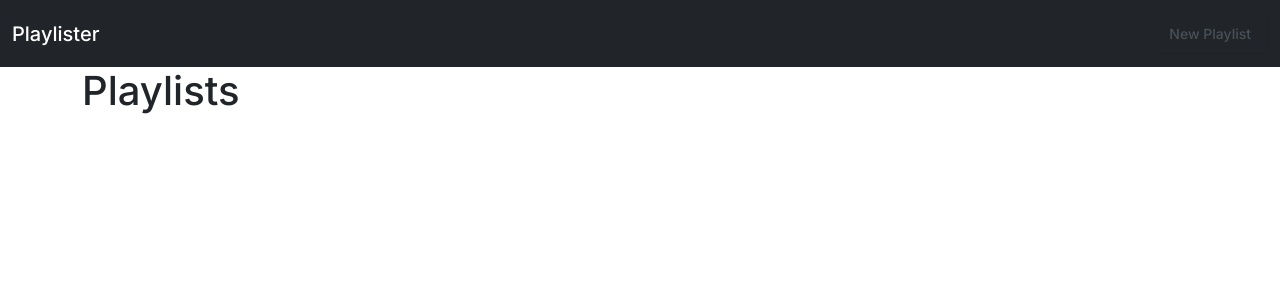
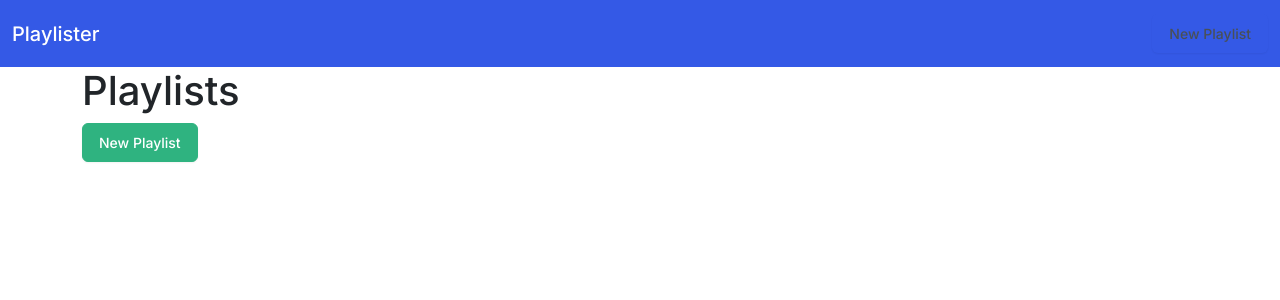
Before and after one commit to alx-rg/Playlister-Tutorial, a Flask app: page / in a window 1280 px wide. Shown: the top 300 px of the page. Run offline with Flask 2, Linux system fonts and the light colour scheme; data that the repository does not hold is empty; some libraries are stand-ins or nearby versions.

Commit message:
Styling NavBar

```diff
--- a/app.py
+++ b/app.py
@@ -13,6 +13,7 @@
 from flask import Flask, render_template, redirect, url_for, request
 from bson.objectid import ObjectId
 from pymongo import MongoClient
+from dotenv import load_dotenv
 import os
 # pip install dnspython
 # pip3 install certifi
@@ -29,6 +30,7 @@ db = client.Playlister
 # MongoDB Database collections
 playlists = db.playlists
 comments = db.comments
+load_dotenv()
 
 @app.route('/')
 def playlists_index():
@@ -107,7 +109,7 @@ def comments_new():
 @app.route("/playlists/comments/<comment_id>", methods=["POST"])
 def comments_delete(comment_id):
     comments.delete_one({"_id": ObjectId(comment_id)})
-    return redirect(url_for("playlist_show", playlist_id=request.form.get("playlist_id")))
+    return redirect(url_for("playlists_show", playlist_id=request.form.get("playlist_id")))
 
 def video_url_creator(id_lst):
     videos = []
--- a/templates/partials/navbar.html
+++ b/templates/partials/navbar.html
@@ -1,6 +1,6 @@
 <!-- templates/partials/navbar.html -->
 
-<nav class="navbar navbar-expand-lg navbar-dark bg-dark">
+<nav class="navbar navbar-expand-lg navbar-dark bg-primary">
    <div class='container-fluid'>
        <div class='navbar-header'>
            <a class='navbar-brand' href='/'>
--- a/templates/playlists_index.html
+++ b/templates/playlists_index.html
@@ -3,7 +3,7 @@
 
 {% block content %}
 <h1>Playlists</h1>
-
+<button type="button" class="btn btn-success" href='/playlists/new'>New Playlist</button>
 <div class ='row'>
     {% for playlist in playlists %}
         <div class='col-md-3 card border-primary mb-3" style="margin:15px; min-height:200px;'>
@@ -14,5 +14,5 @@
         </div>
     {% endfor %}
 </div>
-<!-- <a href='/playlists/new'>New Playlist</a> -->
+
 {% endblock %}
```
Also changed, not shown: templates/partials/comment.html (+7 -7 lines).
